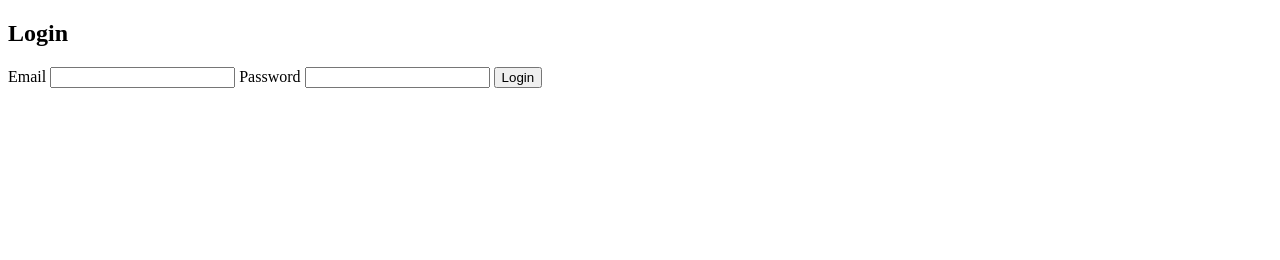
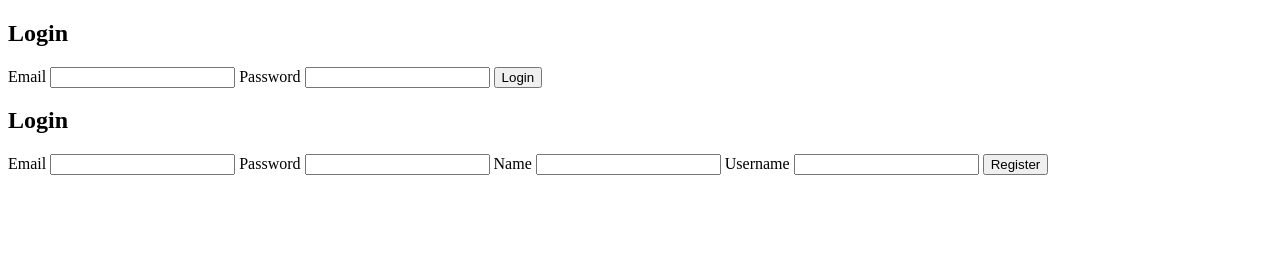
Before and after one commit to FEUP-LTW-2024/ltw-project-2024-ltw06g03, a PHP site: page /login.php in a window 1280 px wide. Shown: the part 199-459 px from the top of the page. Run offline with PHP 8.4, Linux system fonts and the light colour scheme.

Commit message:
login page done, i think

```diff
--- a/login.php
+++ b/login.php
@@ -24,8 +24,25 @@ output_header();
             </form>
         </div>
         <div id="register">
+            <h1>Login</h1>
             <form action="actions/register.php" method="post">
-
+                <label for="email">
+                    Email
+                    <input type="email" name="email">
+                </label>
+                <label for="password">
+                    Password
+                    <input type="password" name="password">
+                </label>
+                <label for="name">
+                    Name
+                    <input type="text" name="name">
+                </label>
+                <label for="username">
+                    Username
+                    <input type="text" name="username">
+                </label>
+                <input type="submit" value="Register">
             </form>
         </div>
     </section>
```
